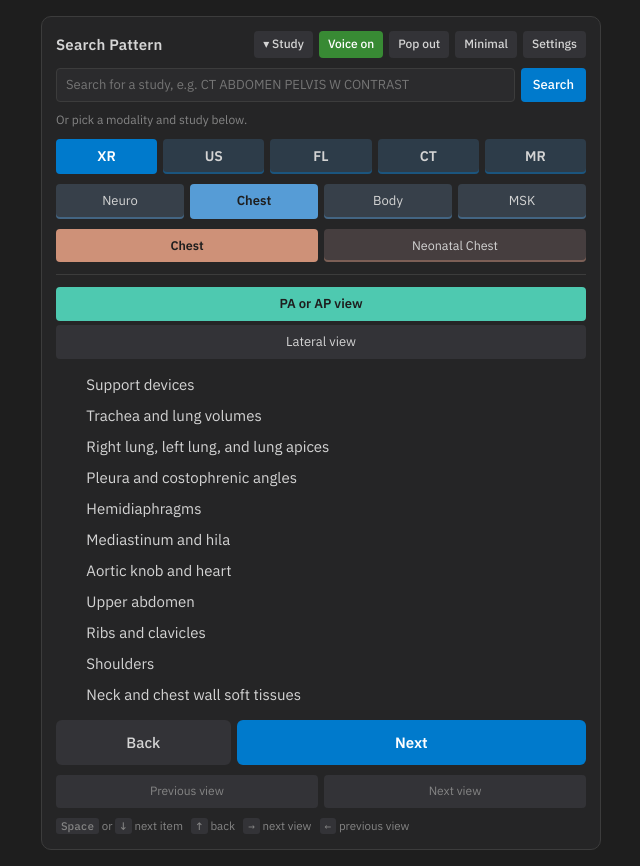
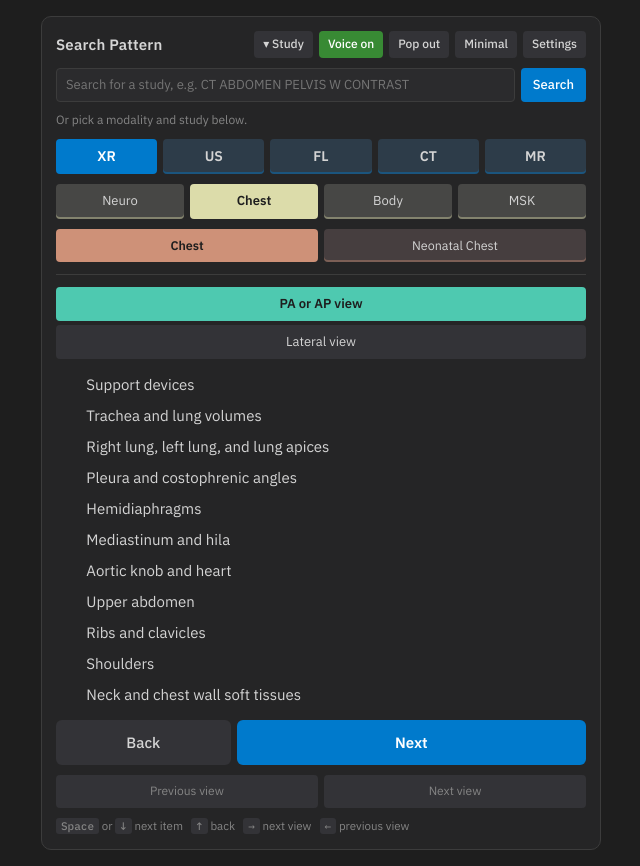
Before and after one commit to omar940/searchpattern, a plain HTML site: page index.html in a window 1280 px wide. Shown: the whole page, without its empty margins (319-959 px from the left). Drawn offline with Linux system fonts and the light colour scheme.

Commit message:
Light blue current item; yellow anatomy buttons
Co-Authored-By: Claude Sonnet 5.5 <noreply@anthropic.com>
Claude-Session: https://claude.ai/code/session_01RuWYuMHYqHZTLJ5FZf2jwG

```diff
--- a/index.html
+++ b/index.html
@@ -12,9 +12,9 @@
 :root{
   --bg:#1e1e1e; --panel:#252526; --line:#3c3c3c; --text:#d4d4d4; --mute:#858585;
   --btn:#333337; --btn-off:#2b2b2d; --btn-off-text:#5f5f5f;
-  --accent:#007acc; --accent-text:#fff; --ok:#388a34; --ok-soft:#2d4a2b; --cur:#dcdcaa; --done:#6e6e6e;
+  --accent:#007acc; --accent-text:#fff; --ok:#388a34; --ok-soft:#2d4a2b; --cur:#9cdcfe; --done:#6e6e6e;
   --danger:#f48771;
-  --c-mod:#4fa8e8; --c-cat:#569cd6; --c-study:#ce9178; --c-view:#4ec9b0; --c-item:#dcdcaa; --c-ok:#b5cea8;
+  --c-mod:#4fa8e8; --c-cat:#dcdcaa; --c-study:#ce9178; --c-view:#4ec9b0; --c-item:#9cdcfe; --c-ok:#b5cea8;
   --font:"IBM Plex Sans",system-ui,-apple-system,"Segoe UI",sans-serif; --mono:"IBM Plex Mono",ui-monospace,Menlo,monospace;
   color-scheme:dark;
 }
@@ -42,7 +42,7 @@ button{cursor:pointer}
 .btn.reviewed{background:var(--ok-soft);color:var(--text)}
 .studies .btn{font-size:12.5px}
 .mods{--t:#007acc;--tx:#fff}
-.cats{--t:#569cd6;--tx:#1e1e1e}
+.cats{--t:#dcdcaa;--tx:#1e1e1e}
 .studies{--t:#ce9178;--tx:#1e1e1e}
 .mods .btn:not(.sel),.cats .btn:not(.sel):not(.off),.studies .btn:not(.study-sel){background:color-mix(in srgb,var(--t) 12%,var(--btn));box-shadow:inset 0 -2px 0 color-mix(in srgb,var(--t) 40%,transparent)}
 .mods .btn.sel,.cats .btn.sel,.studies .btn.study-sel{background:var(--t);color:var(--tx);font-weight:600;box-shadow:none}
```
